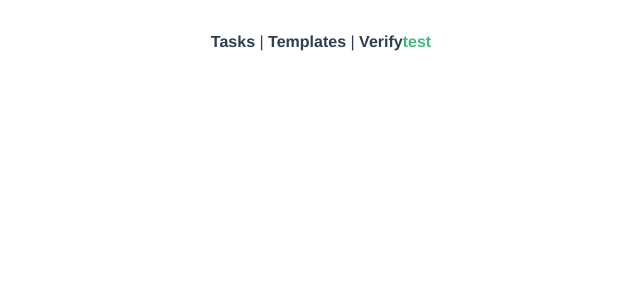
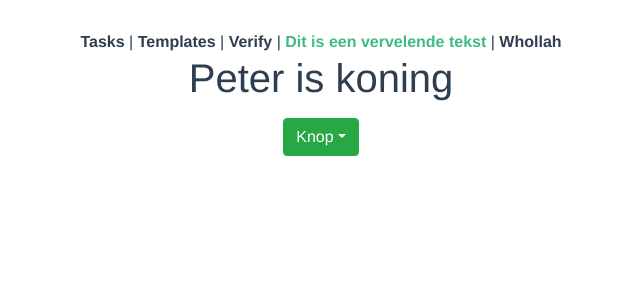
Before and after one commit to bierteam/housekeeping-pwa, a Vue app in the folder frontend/: page /peter in a window 1280 px wide. Shown: the top 300 px of the page, without its empty margins (319-959 px from the left). Built offline with nearby package versions, Linux system fonts and the light colour scheme.

Commit message:
Grote blij

```diff
--- a/frontend/src/App.vue
+++ b/frontend/src/App.vue
@@ -3,10 +3,12 @@
     <div id="nav">
       <router-link to="/">Tasks</router-link> |
       <router-link to="/templates">Templates</router-link> |
-      <router-link to="/verify">Verify</router-link>
-      <router-link to="/peter">test</router-link>
+      <router-link to="/verify">Verify</router-link> |
+      <router-link to="/peter">Dit is een vervelende tekst</router-link> |
+      <router-link to="/test">Whollah</router-link>
+    <router-view/>
     </div>
-    <router-view/>
+
   </div>
 </template>
 
--- a/frontend/src/router/index.js
+++ b/frontend/src/router/index.js
@@ -32,6 +32,22 @@ const routes = [
     // this generates a separate chunk (templates.[hash].js) for this route
     // which is lazy-loaded when the route is visited.
     component: () => import(/* webpackChunkName: "about" */ '../views/Verify.vue')
+  },
+  {
+    path: '/peter',
+    name: 'Peter',
+    // route level code-splitting
+    // this generates a separate chunk (templates.[hash].js) for this route
+    // which is lazy-loaded when the route is visited.
+    component: () => import(/* webpackChunkName: "about" */ '../views/peter.vue')
+  },
+  {
+    path: '/test',
+    name: 'Test',
+    // route level code-splitting
+    // this generates a separate chunk (templates.[hash].js) for this route
+    // which is lazy-loaded when the route is visited.
+    component: () => import(/* webpackChunkName: "about" */ '../views/test.vue')
   }
 ]
 
--- a/frontend/src/views/peter.vue
+++ b/frontend/src/views/peter.vue
@@ -1,5 +1,17 @@
 <template>
   <div class="templates">
-    <Return msg="hey testikel"/>
+    <h1>Peter is koning</h1>
+    <div>
+      <b-dropdown
+        text="Knop"
+        variant="success"
+        class="m-md-2"
+        lazy= "true"
+        >
+        <b-dropdown-item href="https://www.google.nl/" target="_blank">Google</b-dropdown-item>
+        <b-dropdown-text>of</b-dropdown-text>
+        <b-dropdown-item href="https://duckduckgo.com/" target="_blank">DuckDuckGo</b-dropdown-item>
+      </b-dropdown>
+    </div>
   </div>
 </template>
--- /dev/null
+++ b/frontend/src/views/test.vue
@@ -0,0 +1,15 @@
+<template>
+  <div class="templates">
+    <h1>Dit is een test</h1>
+    <div>
+      <b-dropdown id="dropdown-1" text="Dropdown Button" class="m-md-2">
+        <b-dropdown-item>First Action</b-dropdown-item>
+        <b-dropdown-item>Second Action</b-dropdown-item>
+        <b-dropdown-item>Third Action</b-dropdown-item>
+        <b-dropdown-divider></b-dropdown-divider>
+        <b-dropdown-item active>Active action</b-dropdown-item>
+        <b-dropdown-item disabled>Disabled action</b-dropdown-item>
+      </b-dropdown>
+    </div>
+  </div>
+</template>
```
